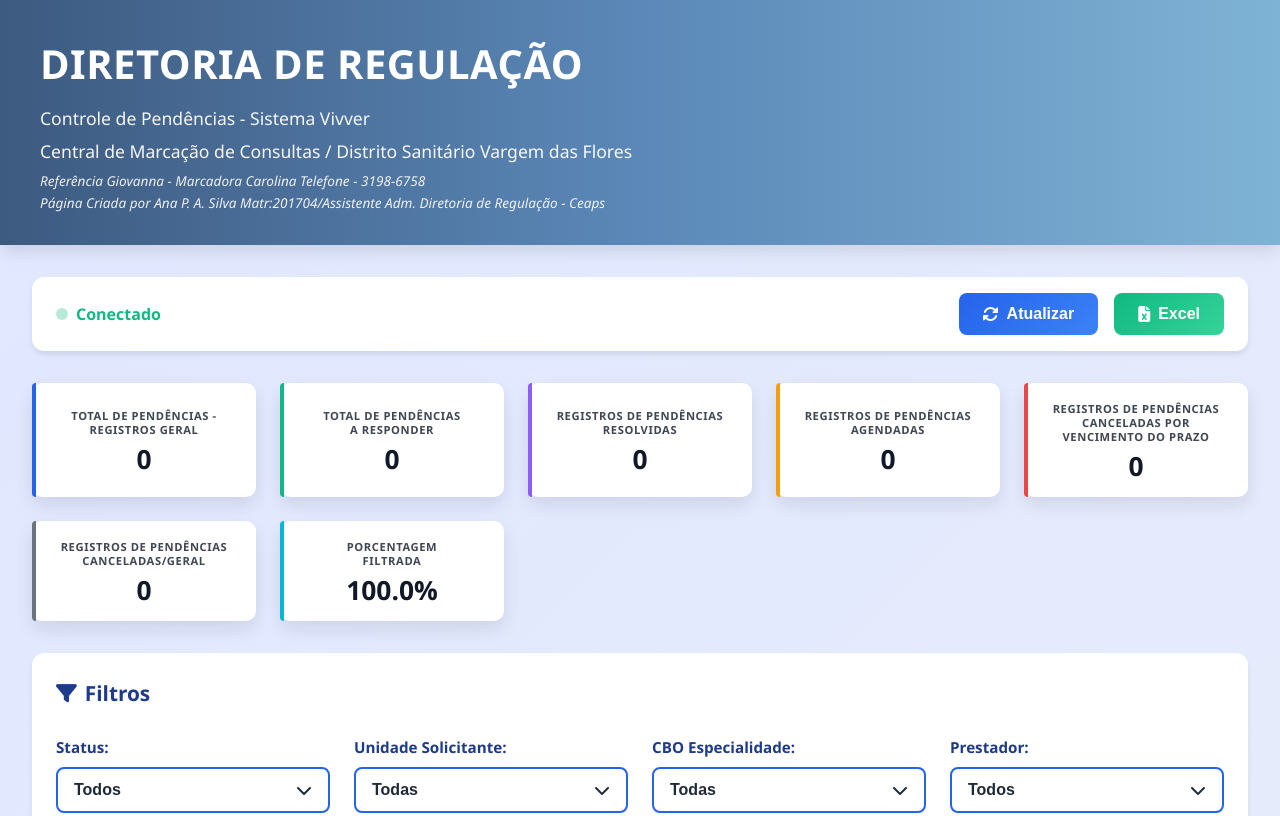
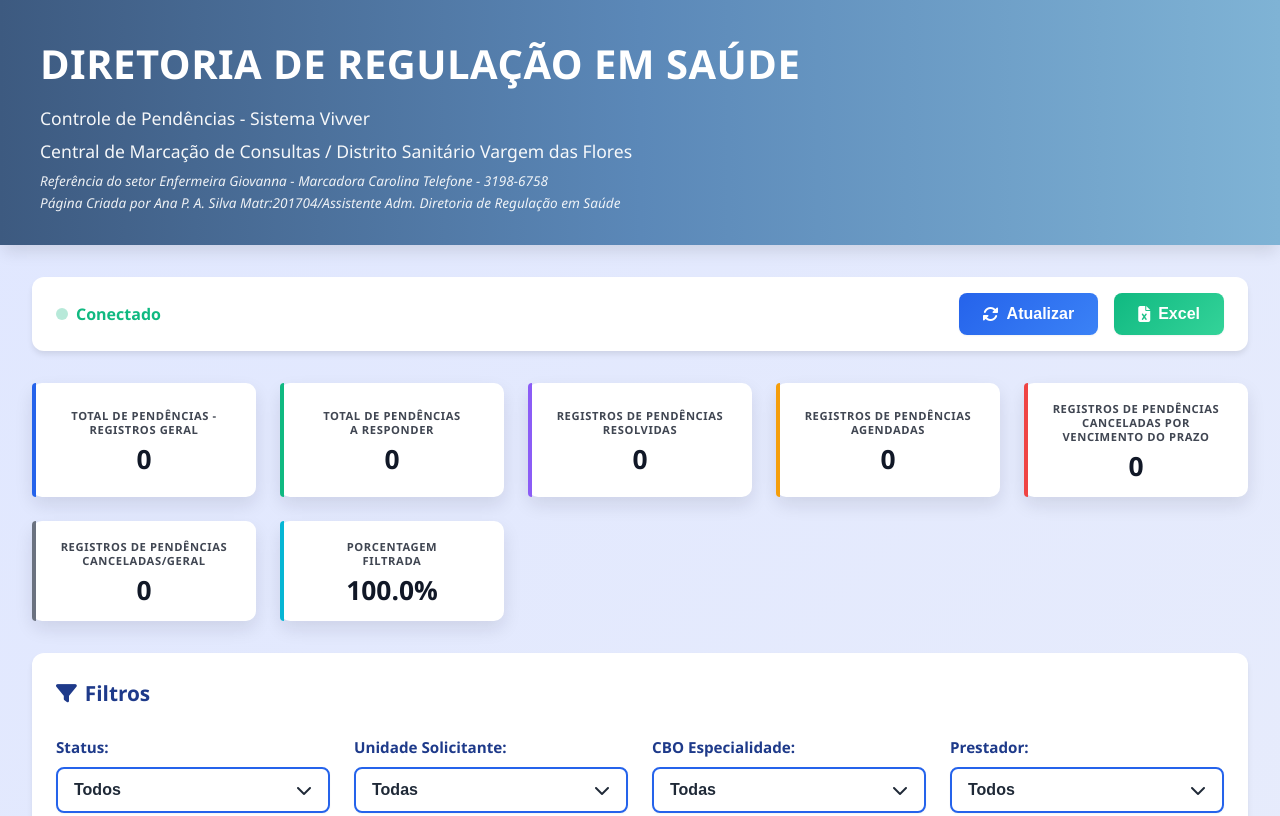
Before and after one commit to regulacaocmcvargem-tech/pendenciasvargem, a plain HTML site: page index.html in a window 1280 px wide. Shown: the top 816 px of the page. Drawn offline with nearby package versions, Linux system fonts and the light colour scheme; no server answers.

Commit message:
Update index.html

```diff
--- a/index.html
+++ b/index.html
@@ -11,11 +11,11 @@
     <!-- Cabeçalho com Gradiente -->
     <header class="header">
         <div class="header-content">
-            <h1 class="header-title">DIRETORIA DE REGULAÇÃO</h1>
+            <h1 class="header-title">DIRETORIA DE REGULAÇÃO EM SAÚDE</h1>
             <h2 class="header-subtitle">Controle de Pendências - Sistema Vivver</h2>
             <h3 class="header-subtitle">Central de Marcação de Consultas / Distrito Sanitário Vargem das Flores</h3>
-            <p class="footer-credits">Referência Giovanna - Marcadora Carolina Telefone - 3198-6758</p>
-            <p class="footer-credits">Página Criada por Ana P. A. Silva Matr:201704/Assistente Adm. Diretoria de Regulação - Ceaps</p>
+            <p class="footer-credits">Referência do setor Enfermeira Giovanna - Marcadora Carolina Telefone - 3198-6758</p>
+            <p class="footer-credits">Página Criada por Ana P. A. Silva Matr:201704/Assistente Adm. Diretoria de Regulação em Saúde</p>
         </div>
     </header>
 
@@ -288,11 +288,11 @@
 
     <!-- Rodapé -->
     <footer class="footer">
-        <p>DIRETORIA DE REGULAÇÃO</p>
+        <p>DIRETORIA DE REGULAÇÃO EM SAÚDE</p>
         <p>CENTRAL DE MARCAÇÃO DE CONSULTAS</p>
         <p>DISTRITO SANITÁRIO VARGEM DAS FLORES</p>
         <p>Telefone 3198-6758 Marcadora Carolina</p>
-        <p class="footer-credits">Página Criada por Ana P. A. Silva Matr:201704/Assistente Adm. Diretoria de Regulação - Ceaps</p>
+        <p class="footer-credits">Página Criada por Ana P. A. Silva Matr:201704/Assistente Adm. Diretoria de Regulação em Saúde</p>
     </footer>
 
     <!-- Loading Overlay -->
```
